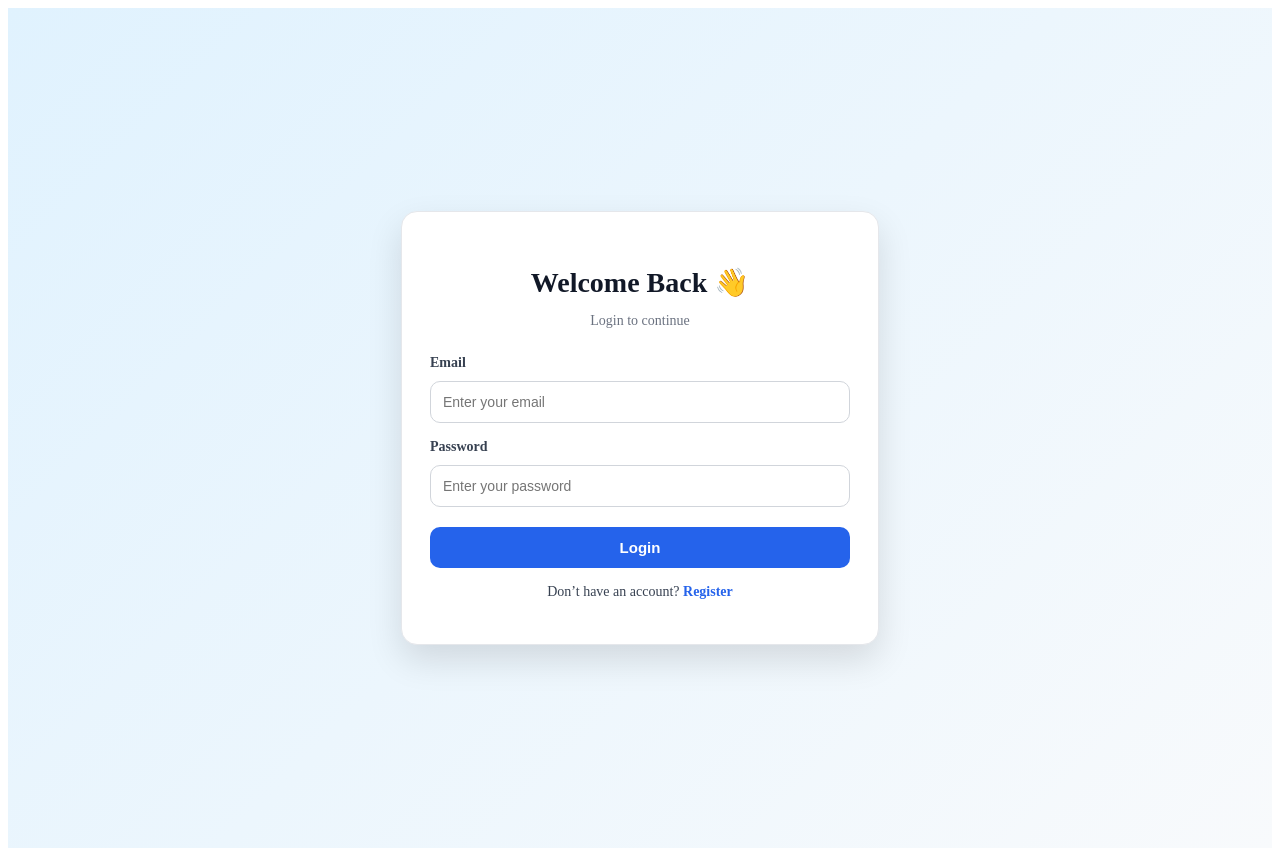
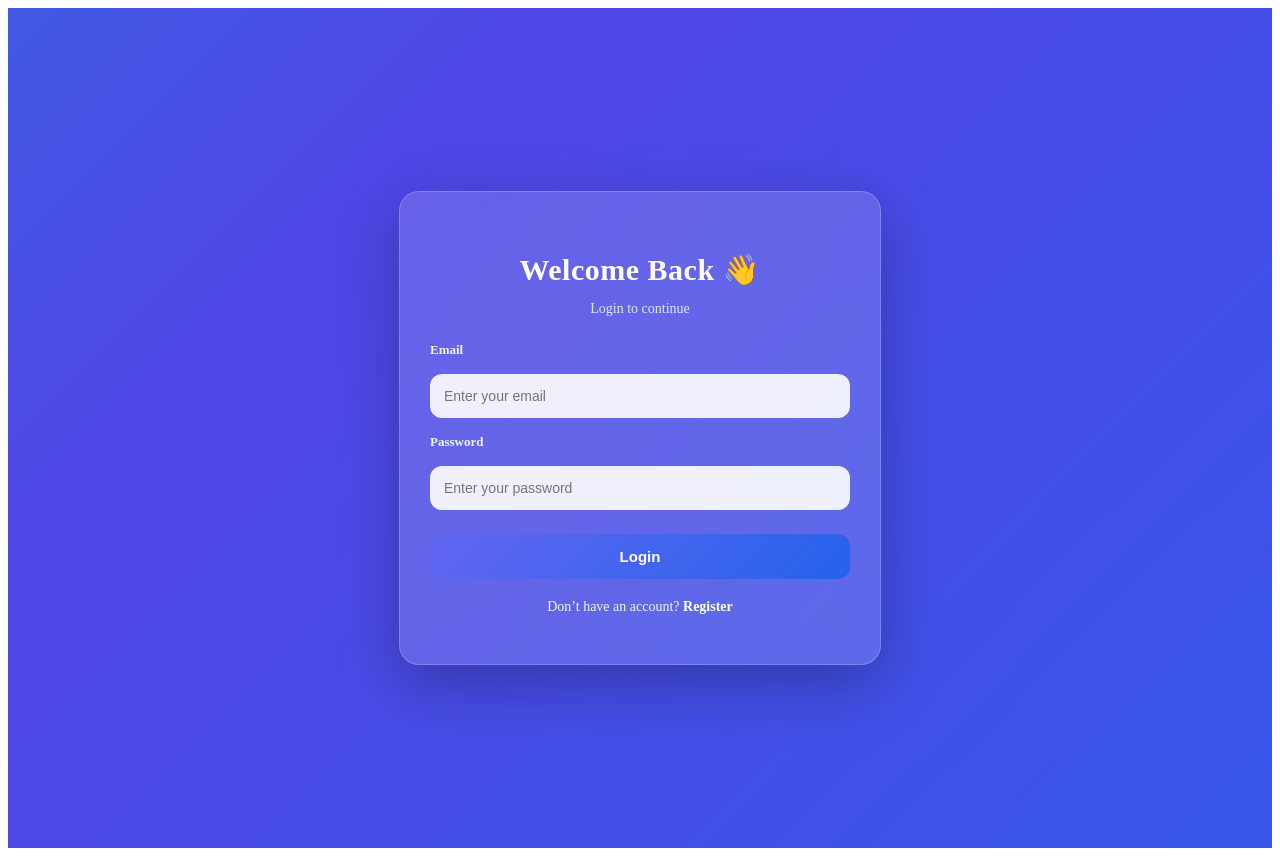
Before and after one commit to AdityaSingh251/Job-Tracker, a React (Create React App) app in the folder frontend/: page / in a window 1280 px wide. Built offline with nearby package versions, Linux system fonts and the light colour scheme.

Commit message:
Update Login.css

```diff
--- a/frontend/src/pages/Login.css
+++ b/frontend/src/pages/Login.css
@@ -1,104 +1,140 @@
+/* Background */
 .login-container {
   min-height: 100vh;
   display: flex;
   justify-content: center;
   align-items: center;
-  background: linear-gradient(135deg, #e0f2fe, #f8fafc);
+  background: linear-gradient(-45deg, #2563eb, #4f46e5, #0ea5e9, #3b82f6);
+  background-size: 400% 400%;
+  animation: gradientBG 12s ease infinite;
   padding: 20px;
 }
 
+/* Animated background */
+@keyframes gradientBG {
+  0% { background-position: 0% 50%; }
+  50% { background-position: 100% 50%; }
+  100% { background-position: 0% 50%; }
+}
+
+/* Glass Card */
 .login-card {
   width: 100%;
   max-width: 420px;
-  background: #ffffff;
-  padding: 30px 28px;
-  border-radius: 16px;
-  box-shadow: 0px 15px 35px rgba(0, 0, 0, 0.12);
-  border: 1px solid #e5e7eb;
+  padding: 35px 30px;
+  border-radius: 20px;
+  backdrop-filter: blur(18px);
+  background: rgba(255, 255, 255, 0.15);
+  box-shadow: 0px 20px 60px rgba(0, 0, 0, 0.25);
+  border: 1px solid rgba(255, 255, 255, 0.2);
+  transition: transform 0.3s ease;
 }
 
+.login-card:hover {
+  transform: translateY(-6px);
+}
+
+/* Title */
 .login-title {
-  font-size: 28px;
-  font-weight: 700;
+  font-size: 30px;
+  font-weight: 800;
   text-align: center;
   margin-bottom: 6px;
-  color: #111827;
+  color: #ffffff;
+  letter-spacing: 0.5px;
 }
 
 .login-subtitle {
   text-align: center;
   font-size: 14px;
-  color: #6b7280;
-  margin-bottom: 20px;
+  color: #e0e7ff;
+  margin-bottom: 25px;
 }
 
-.login-message {
-  text-align: center;
-  padding: 10px;
-  border-radius: 10px;
-  background: #f3f4f6;
-  color: #111827;
-  font-size: 14px;
-  margin-bottom: 14px;
-}
-
+/* Form */
 .login-form {
   display: flex;
   flex-direction: column;
-  gap: 10px;
+  gap: 16px;
 }
 
 .login-form label {
-  font-size: 14px;
+  font-size: 13px;
   font-weight: 600;
-  color: #374151;
-  margin-top: 6px;
+  color: #f1f5f9;
 }
 
+/* Inputs */
 .login-form input {
-  padding: 12px;
+  padding: 14px;
   font-size: 14px;
-  border: 1px solid #d1d5db;
-  border-radius: 10px;
+  border: none;
+  border-radius: 12px;
   outline: none;
-  transition: 0.2s ease;
+  background: rgba(255, 255, 255, 0.9);
+  transition: 0.3s ease;
 }
 
 .login-form input:focus {
-  border-color: #2563eb;
-  box-shadow: 0 0 0 3px rgba(37, 99, 235, 0.2);
+  transform: scale(1.02);
+  box-shadow: 0 0 0 3px rgba(255, 255, 255, 0.3);
 }
 
+/* Button */
 .login-btn {
-  margin-top: 10px;
-  padding: 12px;
+  margin-top: 8px;
+  padding: 14px;
   font-size: 15px;
-  font-weight: 600;
+  font-weight: 700;
   border: none;
-  border-radius: 10px;
+  border-radius: 12px;
   cursor: pointer;
-  background: #2563eb;
+  background: linear-gradient(135deg, #6366f1, #2563eb);
   color: white;
   transition: 0.3s ease;
 }
 
 .login-btn:hover {
-  background: #1d4ed8;
+  transform: translateY(-3px);
+  box-shadow: 0px 10px 25px rgba(0, 0, 0, 0.3);
 }
 
+/* Message */
+.login-message {
+  text-align: center;
+  padding: 10px;
+  border-radius: 12px;
+  background: rgba(255, 255, 255, 0.2);
+  color: #fff;
+  font-size: 14px;
+}
+
+/* Footer */
 .login-footer {
-  margin-top: 16px;
+  margin-top: 20px;
   text-align: center;
   font-size: 14px;
-  color: #374151;
+  color: #f1f5f9;
 }
 
 .login-footer a {
   text-decoration: none;
   font-weight: 700;
-  color: #2563eb;
+  color: #ffffff;
+  position: relative;
 }
 
-.login-footer a:hover {
-  text-decoration: underline;
+.login-footer a::after {
+  content: "";
+  position: absolute;
+  width: 0%;
+  height: 2px;
+  left: 0;
+  bottom: -2px;
+  background: white;
+  transition: 0.3s ease;
 }
+
+.login-footer a:hover::after {
+  width: 100%;
+}
```
